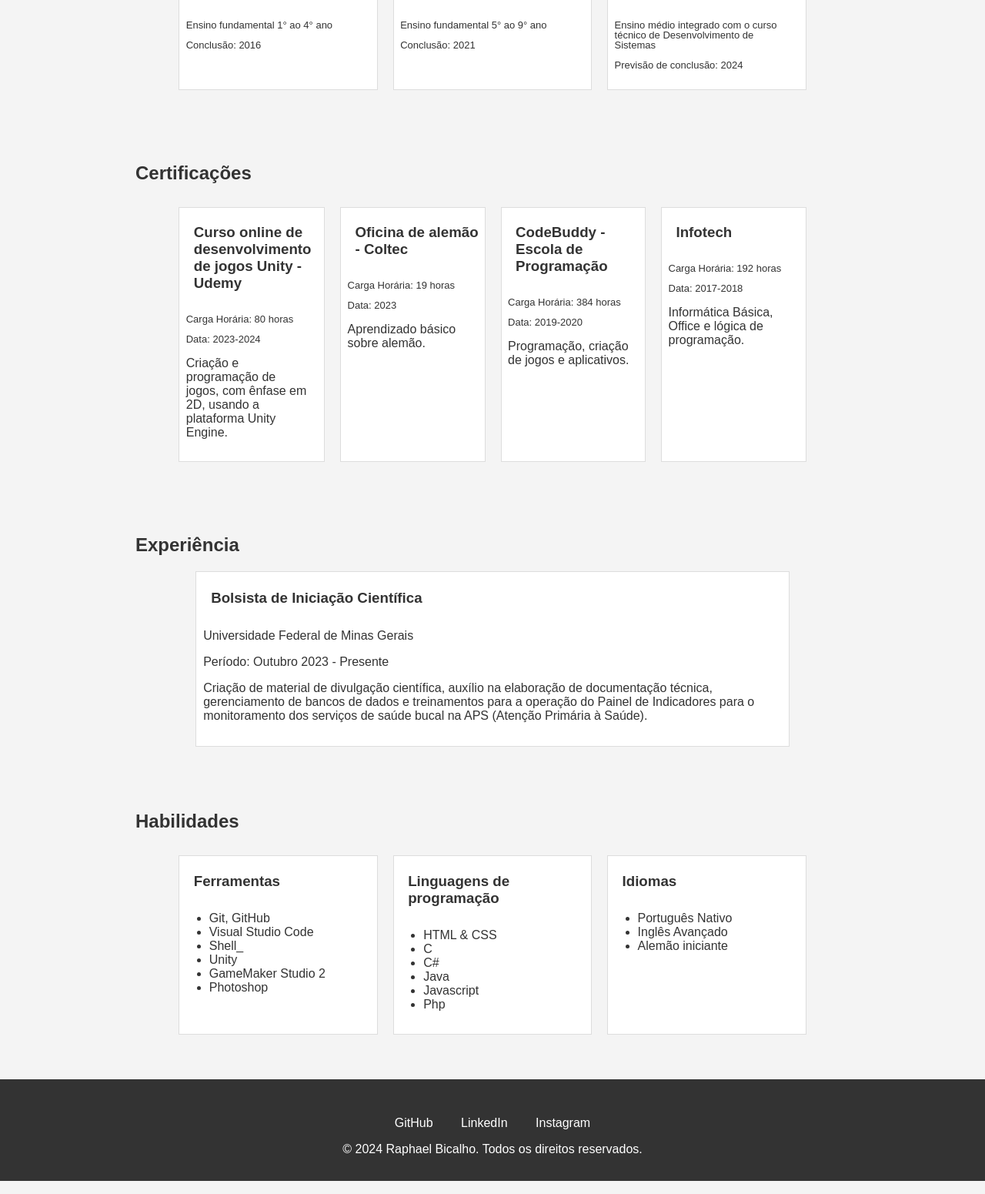
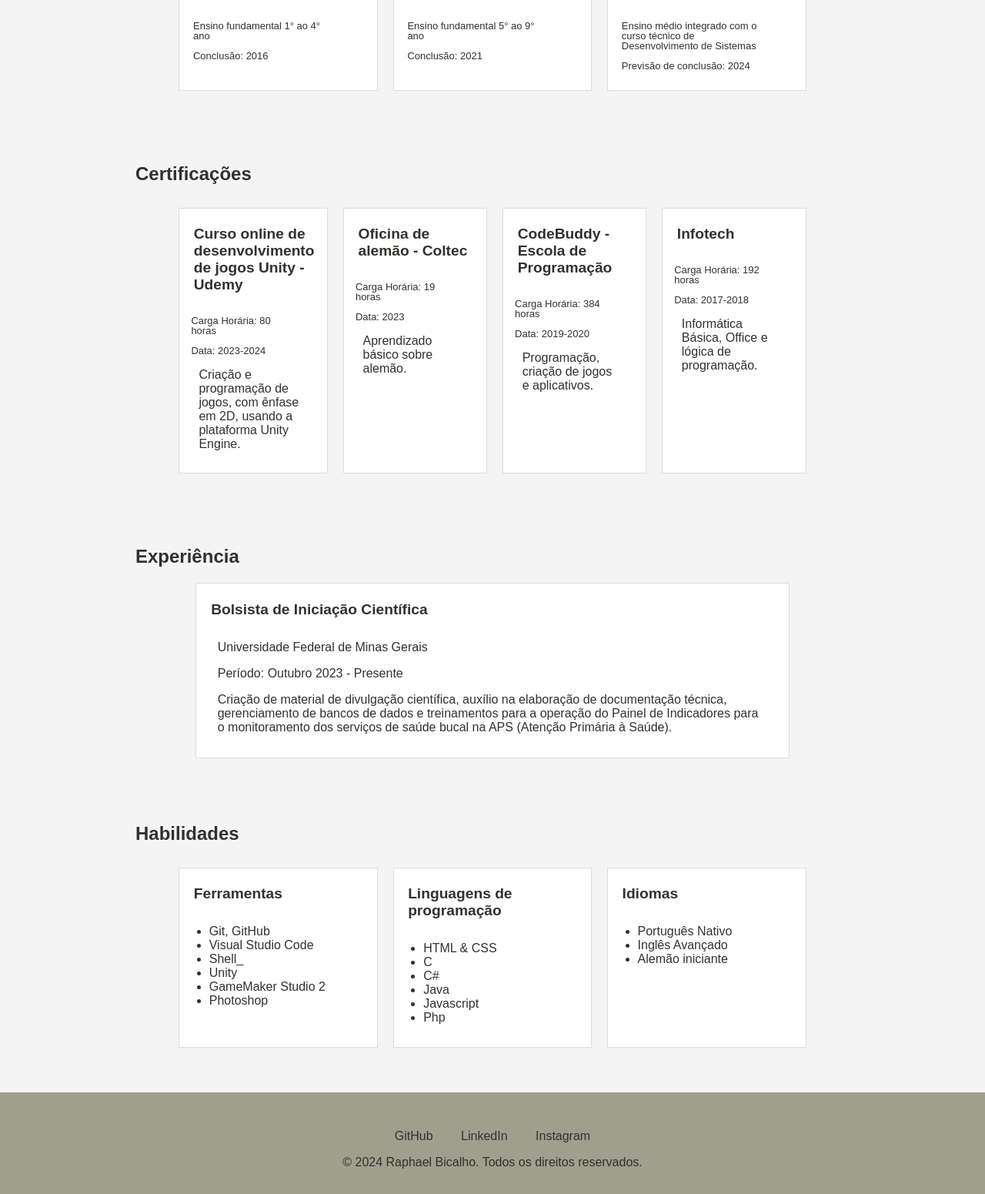
Before and after one commit to Raphelout/CurriculumVitae.github.io, a plain HTML site: page Index.html in a window 1280 px wide. Shown: the part 568-2119 px from the top of the page at 77% size. Drawn offline with Linux system fonts and the light colour scheme.

Commit message:
modified:   CurriculoStyle.css 	modified:   Index.html

```diff
--- a/CurriculoStyle.css
+++ b/CurriculoStyle.css
@@ -4,8 +4,8 @@ body {
     font-family: Arial, sans-serif;
     margin: 0;
     padding: 0;
-    background-color: #f4f4f4;
-    color: #333;
+    background-color: #f4f4f4; /*Cor Background Página*/
+    color: #31312F; /*Cor Background texto*/
 }
 
 piscante {
@@ -28,8 +28,8 @@ header {
 
     text-align: center;
     padding: 4em;
-    background-color: #fff;
-    border-bottom: 1px solid #ddd;
+    background-color: #E2E3DD; /*Cor Background header*/
+    border-bottom: 1px solid #c8c9c3; /*Cor borda header*/
 }
 header .Informacoes{
     display: flex;
@@ -57,6 +57,10 @@ header a{
     color:#2118a1;
 }
 
+header a:hover{
+    color:#7972e0
+}
+
 header img {
     border-radius: 2%;
     width: 150px;
@@ -70,12 +74,13 @@ nav ul {
     list-style: none;
     padding: 0;
     margin: 0;
-    background-color: #333;
+    background-color: #A09F8D; /*Cor Tabela navegação*/
     display: flex;
     justify-content: center;
     position: fixed;
     width: 100%;
     top: 0;
+    z-index: 1;
 }
 
 nav ul li {
@@ -86,12 +91,13 @@ nav ul li a {
     display: block;
     padding: 1em;
     text-decoration: none;
-    color: #fff;
+    color: #181814; /*Cor Texto Navegação*/
 }
 
 /* Quando passar o cursor em cima dos elementos do nav */
 nav ul li a:hover {
-    background-color: #000000;
+    background-color: #C5C5B9;
+    color:#52524d;
 }
 
 /* Seções */
@@ -101,7 +107,7 @@ section {
 }
 
 .container {
-    background-color: #fff;
+    background-color: #fff; /*Cor Fundo Container*/
     padding: 4%;
 
     border: 1px solid #ddd;
@@ -111,19 +117,25 @@ section {
     position: relative;
     bottom: 10px;
     padding-left: 10px;
+    font-size:larger;
 }
 .container:hover{
     background-color: #f0f0f0;
 }
+
+.container > p {
+    margin-left: 2%;
+}
 .container .ElementosContainer{
     line-height: 100%;
     font-size: small;
+    margin-left: 4%;
 }
 
 /* Rodapé */
 footer {
-    background-color: #333;
-    color: #fff;
+    background-color: #A09F8D;
+    color: #31312F;
     text-align: center;
     padding: 2em 0;
     position: absolute;
@@ -141,14 +153,16 @@ footer ul li {
     margin: 0 1em;
 }
 
-footer ul li a:hover{
-    color:#b1b1b1
+footer ul li a {
+    color: #31312F; /*Cor Link Redes sociais footer*/
+    text-decoration: none;
 }
 
-footer ul li a {
-    color: #ffffff;
-    text-decoration: none;
+footer ul li a:hover{
+    color:#ebebe6 /*Cor Link Redes sociais footer HOVER*/
 }
+
+
 
 footer p {
     margin: 0;
@@ -193,12 +207,16 @@ footer p {
         padding-right:2%;
         padding-bottom:1.5%;
     }
+    .container > p {
+        margin-left: auto;
+        margin-right: auto;
+        width: 80%;
+    }
     .container .ElementosContainer{
         line-height: 100%;
         font-size: small;
-    }
-    .container p{
-        width: 100%;
+        width: 80%;
+        margin-left: 4%;
     }
     .container h3{
         width: 100%;
@@ -211,5 +229,10 @@ footer p {
         width: 80%;
         margin:auto;
     }
+    #experiencia .container > p{
+        width: 95%;
+    }
+
+
 
 }
--- a/Index.html
+++ b/Index.html
@@ -10,7 +10,7 @@
         <h1>Raphael Inácio Bicalho de Carvalho<piscante>_</piscante></h1>
         <div class="Informacoes">
             <div class="ImagemContainer">
-                <img  src="fotoRetrato.jpg" alt="Foto de Seu Nome">
+                <img alt="FotoRaphael" src="fotoRetrato.jpg" alt="Foto de Seu Nome">
             </div>
             <div class="InfoContainer">
                 <p>Sou profissional em programação, aspirante das artes e sou obstinado a encontrar o meu lugar nesse mundo.</p>
```
